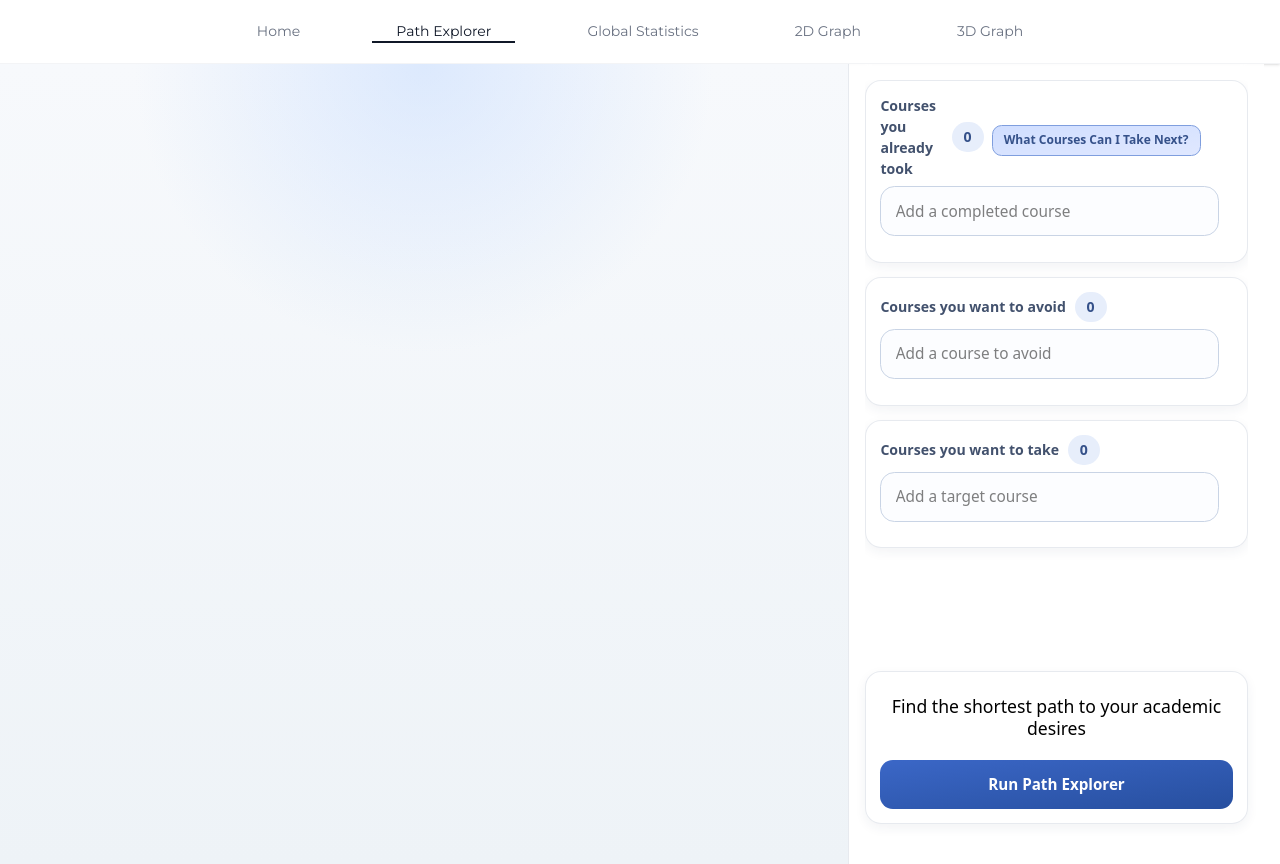
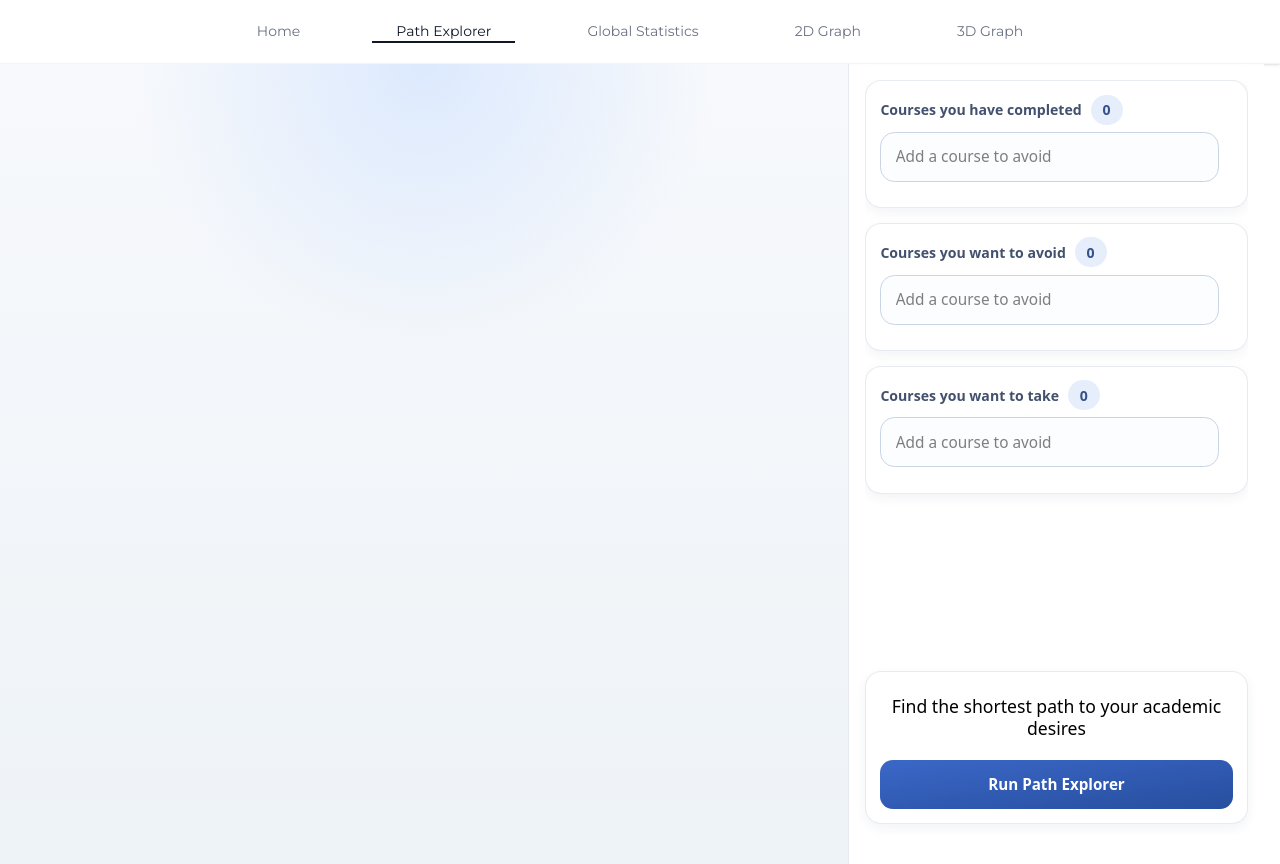
Before and after one commit to andrei-akopian/UofTExplorer, a React (Vite) app in the folder frontend/: page /path-explorer in a window 1280 px wide. Built offline with nearby package versions, Linux system fonts and the light colour scheme; a web font is replaced by a local one.

Commit message:
feat: update PathExplorer sidebar
Update sidebar course search and selection

```diff
--- a/frontend/src/pages/PathExplorer.tsx
+++ b/frontend/src/pages/PathExplorer.tsx
@@ -1,4 +1,11 @@
+import { useState } from "react";
+import CourseSearchBar from "../components/CourseSearchBar";
+
 export default function PathExplorer() {
+  const [completedCourses, setCompletedCourses] = useState<string[]>([]);
+  const [avoidedCourses, setAvoidedCourses] = useState<string[]>([]);
+  const [desiredCourses, setDesiredCourses] = useState<string[]>([]);
+
   return (
     <div className="relative flex h-screen w-full max-md:flex-col">
       <div
@@ -14,78 +21,23 @@ export default function PathExplorer() {
           id="topSection"
           className="flex min-h-0 flex-1 flex-col gap-[0.9rem] overflow-x-hidden overflow-y-auto"
         >
-          <div className="relative w-full shrink-0 rounded-2xl border border-[rgba(104,124,156,0.16)] bg-[rgba(255,255,255,0.6)] px-[0.9rem] py-[0.85rem] pb-[0.95rem] shadow-[0_4px_12px_rgba(37,53,84,0.06)]">
-            <div className="flex items-center justify-between gap-2">
-              <label
-                className="mb-[0.45rem] flex items-center gap-[0.55rem] text-[0.88rem] font-semibold text-[#42516d]"
-                htmlFor="completedSearch"
-              >
-                Courses you already took
-                <span className="min-w-8 rounded-full bg-[#e7eefb] px-[0.6rem] py-[0.28rem] text-center font-bold text-[#35518a]">
-                  0
-                </span>
-              </label>
-              <button
-                id="immediatePostreqsButton"
-                type="button"
-                className="mr-8 cursor-pointer rounded-[0.6rem] border border-[#7f9ede] bg-linear-to-br from-[#d0deff] to-[#e0e8ff] px-[0.7rem] py-[0.35rem] text-[0.75rem] font-semibold whitespace-nowrap text-[#35518a] transition-colors duration-200 hover:border-[#537fcb] hover:from-[#bfd4ff] hover:to-[#d0deff] disabled:cursor-not-allowed disabled:opacity-50"
-                title="Get immediate post-requisites"
-              >
-                What Courses Can I Take Next?
-              </button>
-            </div>
-            <input
-              id="completedSearch"
-              type="text"
-              className="box-border w-[96%] rounded-[0.9rem] border border-[#c9d4e5] bg-[#fcfdff] px-[0.9rem] py-[0.78rem] text-[0.96rem] focus:border-[#7f9ede] focus:ring-2 focus:ring-[rgba(70,114,202,0.2)] focus:outline-none"
-              placeholder="Add a completed course"
-              autoComplete="off"
-            />
-            <div className="mt-[0.65rem] flex min-h-0 flex-wrap gap-[0.55rem]"></div>
-            <div className="absolute top-[calc(100%+0.35rem)] right-0 left-0 z-10 max-h-72 overflow-y-auto rounded-[0.95rem] border border-[#d2daea] bg-white shadow-[0_16px_30px_rgba(34,48,79,0.14)] [&.show]:block [&:not(.show)]:hidden"></div>
-          </div>
+          <CourseSearchBar
+            searchResults={completedCourses}
+            setSearchResults={setCompletedCourses}
+            title="Courses you have completed"
+          />
 
-          <div className="relative w-full shrink-0 rounded-2xl border border-[rgba(104,124,156,0.16)] bg-[rgba(255,255,255,0.6)] px-[0.9rem] py-[0.85rem] pb-[0.95rem] shadow-[0_4px_12px_rgba(37,53,84,0.06)]">
-            <label
-              className="mb-[0.45rem] flex items-center gap-[0.55rem] text-[0.88rem] font-semibold text-[#42516d]"
-              htmlFor="avoidedSearch"
-            >
-              Courses you want to avoid
-              <span className="min-w-8 rounded-full bg-[#e7eefb] px-[0.6rem] py-[0.28rem] text-center font-bold text-[#35518a]">
-                0
-              </span>
-            </label>
-            <input
-              id="avoidedSearch"
-              type="text"
-              className="box-border w-[96%] rounded-[0.9rem] border border-[#c9d4e5] bg-[#fcfdff] px-[0.9rem] py-[0.78rem] text-[0.96rem] focus:border-[#7f9ede] focus:ring-2 focus:ring-[rgba(70,114,202,0.2)] focus:outline-none"
-              placeholder="Add a course to avoid"
-              autoComplete="off"
-            />
-            <div className="mt-[0.65rem] flex min-h-0 flex-wrap gap-[0.55rem]"></div>
-            <div className="absolute top-[calc(100%+0.35rem)] right-0 left-0 z-10 max-h-72 overflow-y-auto rounded-[0.95rem] border border-[#d2daea] bg-white shadow-[0_16px_30px_rgba(34,48,79,0.14)] [&.show]:block [&:not(.show)]:hidden"></div>
-          </div>
+          <CourseSearchBar
+            searchResults={avoidedCourses}
+            setSearchResults={setAvoidedCourses}
+            title="Courses you want to avoid"
+          />
 
-          <div className="relative w-full shrink-0 rounded-2xl border border-[rgba(104,124,156,0.16)] bg-[rgba(255,255,255,0.6)] px-[0.9rem] py-[0.85rem] pb-[0.95rem] shadow-[0_4px_12px_rgba(37,53,84,0.06)]">
-            <label
-              className="mb-[0.45rem] flex items-center gap-[0.55rem] text-[0.88rem] font-semibold text-[#42516d]"
-              htmlFor="desiredSearch"
-            >
-              Courses you want to take
-              <span className="min-w-8 rounded-full bg-[#e7eefb] px-[0.6rem] py-[0.28rem] text-center font-bold text-[#35518a]">
-                0
-              </span>
-            </label>
-            <input
-              id="desiredSearch"
-              type="text"
-              className="box-border w-[96%] rounded-[0.9rem] border border-[#c9d4e5] bg-[#fcfdff] px-[0.9rem] py-[0.78rem] text-[0.96rem] focus:border-[#7f9ede] focus:ring-2 focus:ring-[rgba(70,114,202,0.2)] focus:outline-none"
-              placeholder="Add a target course"
-              autoComplete="off"
-            />
-            <div className="mt-[0.65rem] flex min-h-0 flex-wrap gap-[0.55rem]"></div>
-            <div className="absolute top-[calc(100%+0.35rem)] right-0 left-0 z-10 max-h-72 overflow-y-auto rounded-[0.95rem] border border-[#d2daea] bg-white shadow-[0_16px_30px_rgba(34,48,79,0.14)] [&.show]:block [&:not(.show)]:hidden"></div>
-          </div>
+          <CourseSearchBar
+            searchResults={desiredCourses}
+            setSearchResults={setDesiredCourses}
+            title="Courses you want to take"
+          />
         </div>
 
         <div
```
